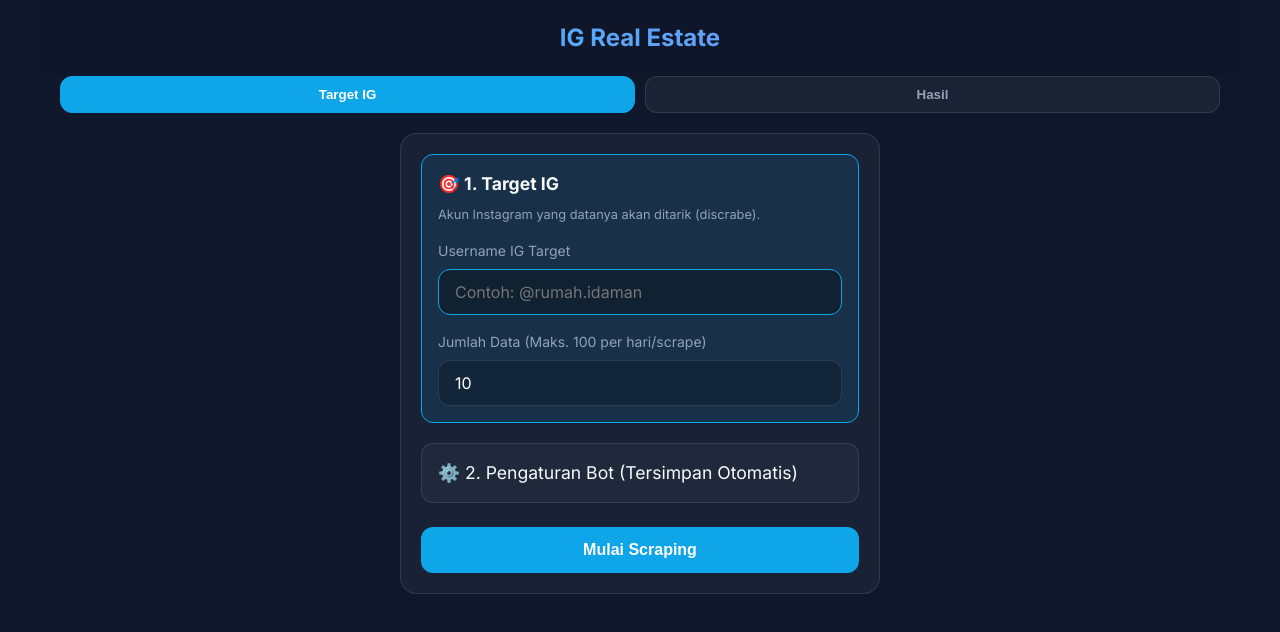
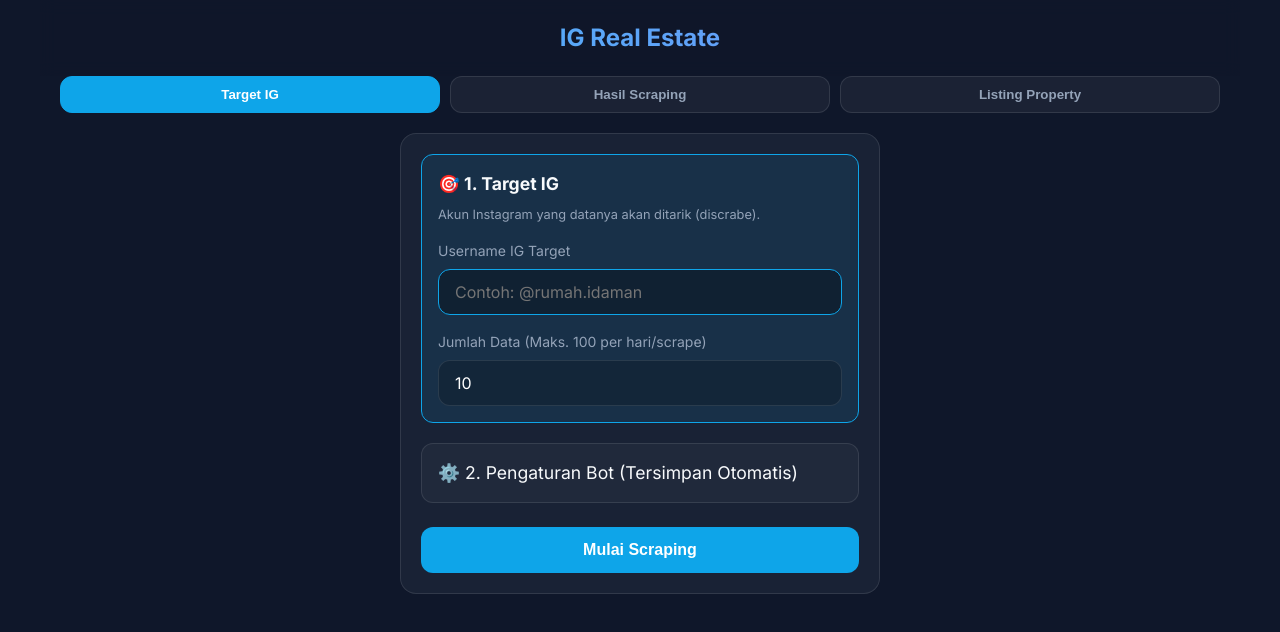
Before and after one commit to hubiberlogika/crabs, a React app in the folder frontend/: page / in a window 1280 px wide. Shown: the top 632 px of the page. Built offline with nearby package versions, Linux system fonts and the light colour scheme; the HTML template or start-up script is replaced by a standard one.

Commit message:
feat: enhance UI, strip units from LT/LB, fix card filters, add Listing tab

```diff
--- a/frontend/src/App.jsx
+++ b/frontend/src/App.jsx
@@ -26,7 +26,7 @@ function App() {
   const API_URL = import.meta.env.DEV ? 'http://localhost:8000' : '';
 
   useEffect(() => {
-    if (activeTab === 'hasil') {
+    if (activeTab === 'hasil' || activeTab === 'listing') {
       fetchProperties();
     }
   }, [activeTab]);
@@ -67,6 +67,7 @@ function App() {
       if (res.ok) {
         setStatusMsg(data.message || "Proses scraping selesai.");
         setTimeout(() => {
+          fetchProperties();
           setActiveTab('hasil');
           setStatusMsg('');
         }, 1500);
@@ -131,7 +132,13 @@ function App() {
           className={`tab-btn ${activeTab === 'hasil' ? 'active' : ''}`}
           onClick={() => setActiveTab('hasil')}
         >
-          Hasil
+          Hasil Scraping
+        </button>
+        <button
+          className={`tab-btn ${activeTab === 'listing' ? 'active' : ''}`}
+          onClick={() => setActiveTab('listing')}
+        >
+          Listing Property
         </button>
       </div>
 
@@ -385,7 +392,7 @@ function App() {
               </div>
             ) : (
               <div className="cards-grid">
-                {properties.map(prop => (
+                {filteredProperties.map(prop => (
                   <div key={prop.id} className="property-card glass">
                     <div className="card-header">
                       <div className="card-price">{prop.price || 'Harga -'}</div>
--- a/frontend/src/index.css
+++ b/frontend/src/index.css
@@ -194,6 +194,7 @@ th, td {
   text-align: left;
   border-bottom: 1px solid rgba(255, 255, 255, 0.05);
   font-size: 0.875rem;
+  white-space: nowrap;
 }
 
 th {
```
Also changed, not shown: 1 other file (tests, documents, lock files or other folders).
